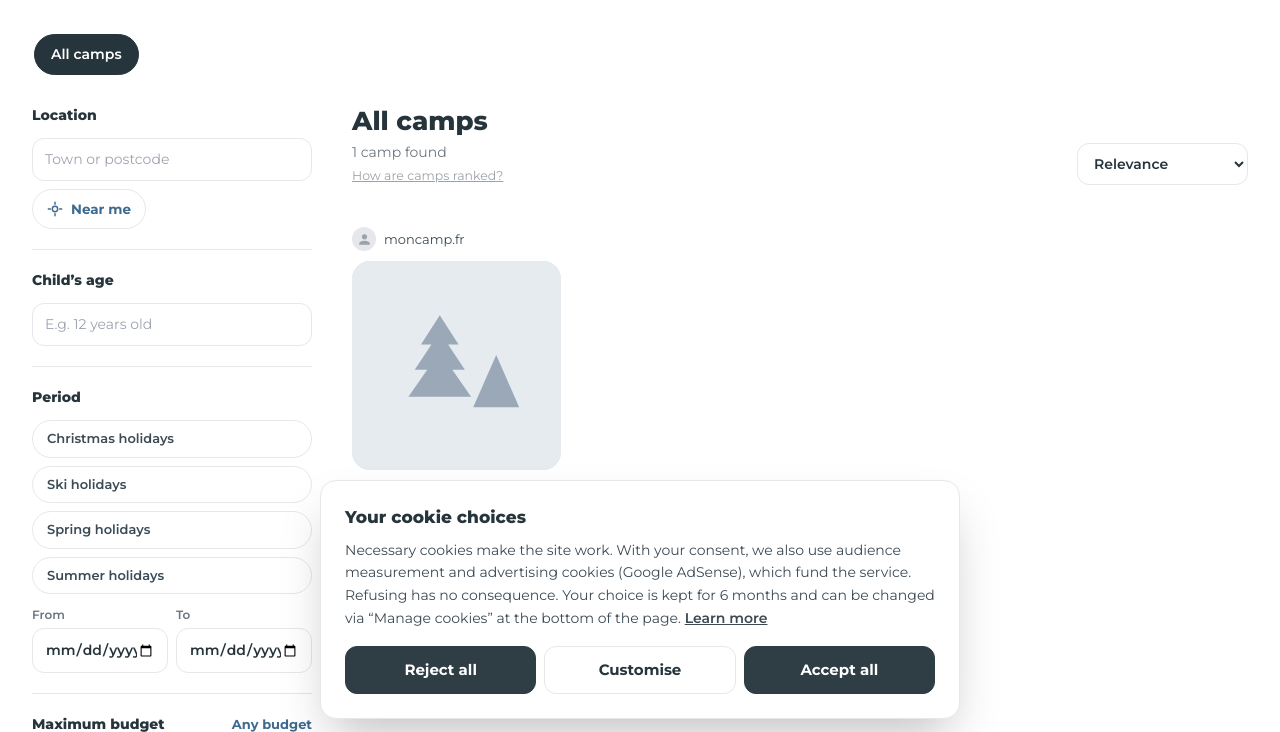
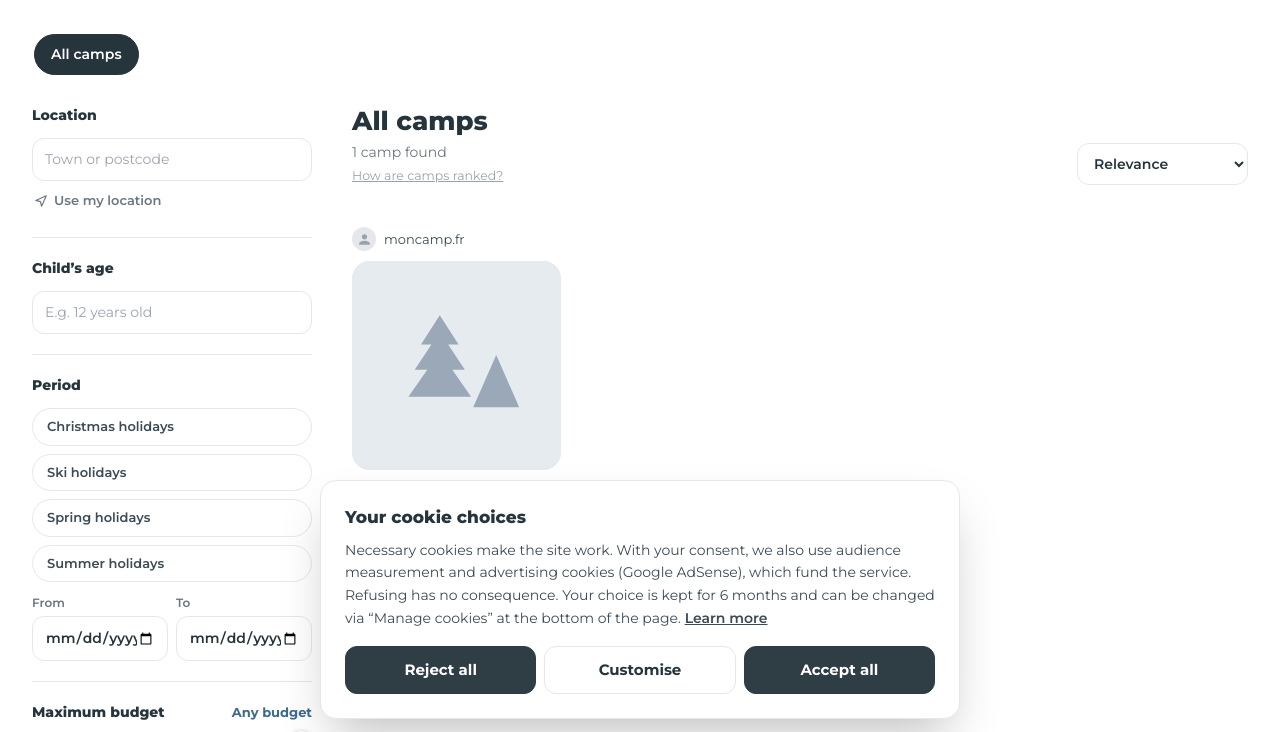
Before and after one commit to Cyprdu/colo, a PHP site: page /recherche.php?lang=en in a window 1280 px wide. Shown: the part 69-801 px from the top of the page. Run offline with PHP 8.4, Linux system fonts and the light colour scheme; data that the repository does not hold is empty; a stand-in replaces the project's code that opens the database connection; some libraries are stand-ins or nearby versions.

Commit message:
Autour de moi : icone de navigation discrete (accueil), lien sobre « Utiliser ma position » (recherche)
Co-Authored-By: Claude Opus 5.5 <noreply@anthropic.com>

```diff
--- a/index.php
+++ b/index.php
@@ -188,9 +188,7 @@ $holiday_periods = array_values(array_filter($holiday_periods, function ($p) use
                     </label>
                     <div class="flex items-center gap-2">
                         <input type="text" id="hero-city" name="city" placeholder="Partout" autocomplete="off" class="hero-value min-w-0">
-                        <button type="button" id="hero-near" class="flex-none inline-flex items-center gap-1.5 h-8 px-3 rounded-full bg-[#eef2f4] hover:bg-[#e2e8ec] text-[12.5px] font-bold text-[#3d6a8e] whitespace-nowrap transition-colors">
-                            <svg width="14" height="14" viewBox="0 0 24 24" fill="none" stroke="currentColor" stroke-width="2.4" aria-hidden="true"><circle cx="12" cy="12" r="4"/><path d="M12 2v3M12 19v3M2 12h3M19 12h3" stroke-linecap="round"/></svg>Autour de moi
-                        </button>
+                        <button type="button" id="hero-near" title="Autour de moi" aria-label="Autour de moi" class="flex-none inline-flex items-center justify-center w-8 h-8 rounded-full text-[#8a959d] hover:text-[#3d6a8e] hover:bg-[#eef2f4] transition-colors"><svg width="15" height="15" viewBox="0 0 24 24" fill="none" stroke="currentColor" stroke-width="2" stroke-linejoin="round" aria-hidden="true"><path d="M3 11l18-8-8 18-2-8-8-2z"/></svg></button>
                     </div>
                     <input type="hidden" name="autour" value="1" id="hero-autour" disabled>
                 </div>
--- a/lang/en.php
+++ b/lang/en.php
@@ -9,6 +9,8 @@ return [
     'Tous droits réservés.' => 'All rights reserved.',
     'Langue' => 'Language',
     'Autour de moi' => 'Near me',
+    'Utiliser ma position' => 'Use my location',
+    'Position utilisée' => 'Using my location',
     'Recherches récentes' => 'Recent searches',
     'Tout effacer' => 'Clear all',
     'Accueil' => 'Home',
--- a/recherche.php
+++ b/recherche.php
@@ -56,9 +56,9 @@ $q = trim((string)($_GET['name'] ?? ''));
     .chk:hover { background:#f6f8fa; }
     .chk input { width:17px; height:17px; accent-color:var(--ink); flex:none; }
     .tlist { max-height:220px; overflow-y:auto; scrollbar-width:thin; }
-    .near-btn { display:inline-flex; align-items:center; gap:8px; min-height:40px; padding:0 14px; border-radius:9999px; border:1.5px solid var(--line); background:#fff; color:var(--accent); font-size:13.5px; font-weight:700; transition:all .15s ease; }
-    .near-btn:hover { border-color:#a9b8c6; }
-    .near-btn[aria-pressed="true"] { background:var(--ink); border-color:var(--ink); color:#fff; }
+    .near-btn { display:inline-flex; align-items:center; gap:6px; min-height:32px; padding:0 2px; background:none; border:0; color:#6b7780; font-size:13px; font-weight:600; transition:color .15s ease; }
+    .near-btn:hover { color:var(--accent); }
+    .near-btn[aria-pressed="true"] { color:var(--accent); }
     /* résultats */
     .rgrid { display:grid; grid-template-columns:repeat(2, minmax(0,1fr)); gap:22px 16px; }
     @media (min-width:768px) { .rgrid { grid-template-columns:repeat(3, minmax(0,1fr)); gap:28px 20px; } }
@@ -123,7 +123,7 @@ $q = trim((string)($_GET['name'] ?? ''));
                 <div class="fsec">
                     <p class="ftitle">Localisation</p>
                     <input id="f-city" type="text" class="finput" name="city" placeholder="Ville ou code postal" autocomplete="off" aria-label="Ville ou code postal">
-                    <button type="button" id="f-near" class="near-btn mt-2" aria-pressed="false"><svg width="16" height="16" viewBox="0 0 24 24" fill="none" stroke="currentColor" stroke-width="2.2" aria-hidden="true"><circle cx="12" cy="12" r="4"/><path d="M12 2v3M12 19v3M2 12h3M19 12h3" stroke-linecap="round"/></svg><span>Autour de moi</span></button>
+                    <button type="button" id="f-near" class="near-btn mt-1" aria-pressed="false"><svg width="14" height="14" viewBox="0 0 24 24" fill="none" stroke="currentColor" stroke-width="2" stroke-linejoin="round" aria-hidden="true"><path d="M3 11l18-8-8 18-2-8-8-2z"/></svg><span>Utiliser ma position</span></button>
                     <label id="near-box" class="hidden mt-2 block text-[12px] font-semibold text-[#6b7780]">Dans un rayon de
                         <select id="f-rayon" class="finput mt-1"><option value="10">10 km</option><option value="25">25 km</option><option value="50" selected>50 km</option><option value="100">100 km</option><option value="200">200 km</option></select>
                     </label>
@@ -514,7 +514,7 @@ $q = trim((string)($_GET['name'] ?? ''));
     function setNear(pos) {
         near = pos;
         var on = !!pos, b = $('f-near'), so = $('f-sort'), d = so.querySelector('[value="distance"]');
-        b.setAttribute('aria-pressed', on); b.querySelector('span').textContent = on ? 'Autour de moi (activé)' : 'Autour de moi';
+        b.setAttribute('aria-pressed', on); b.querySelector('span').textContent = on ? 'Position utilisée' : 'Utiliser ma position';
         $('near-box').classList.toggle('hidden', !on);
         d.hidden = d.disabled = !on;
         if (on && so.value === 'relevance') so.value = 'distance';
```
